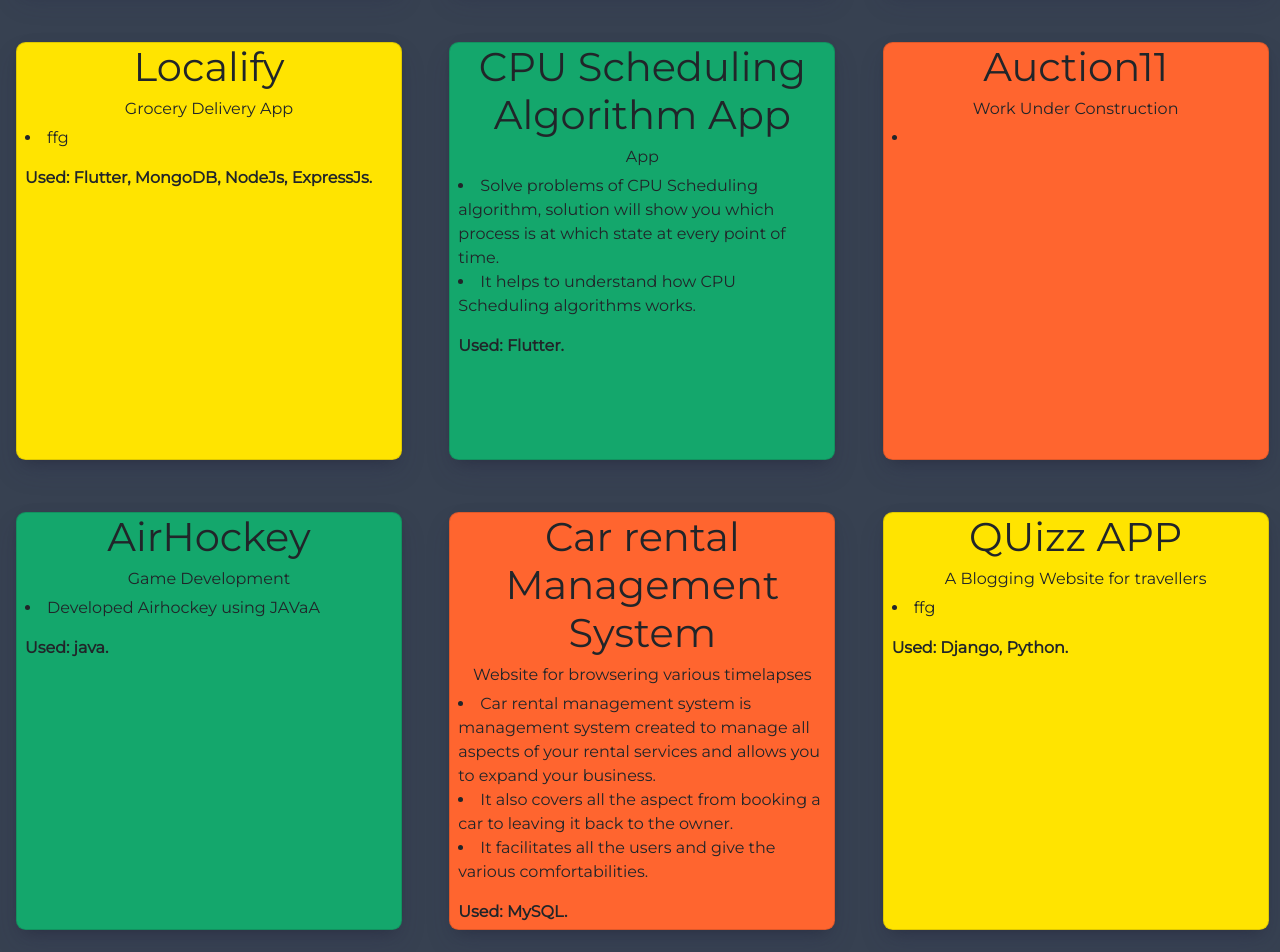
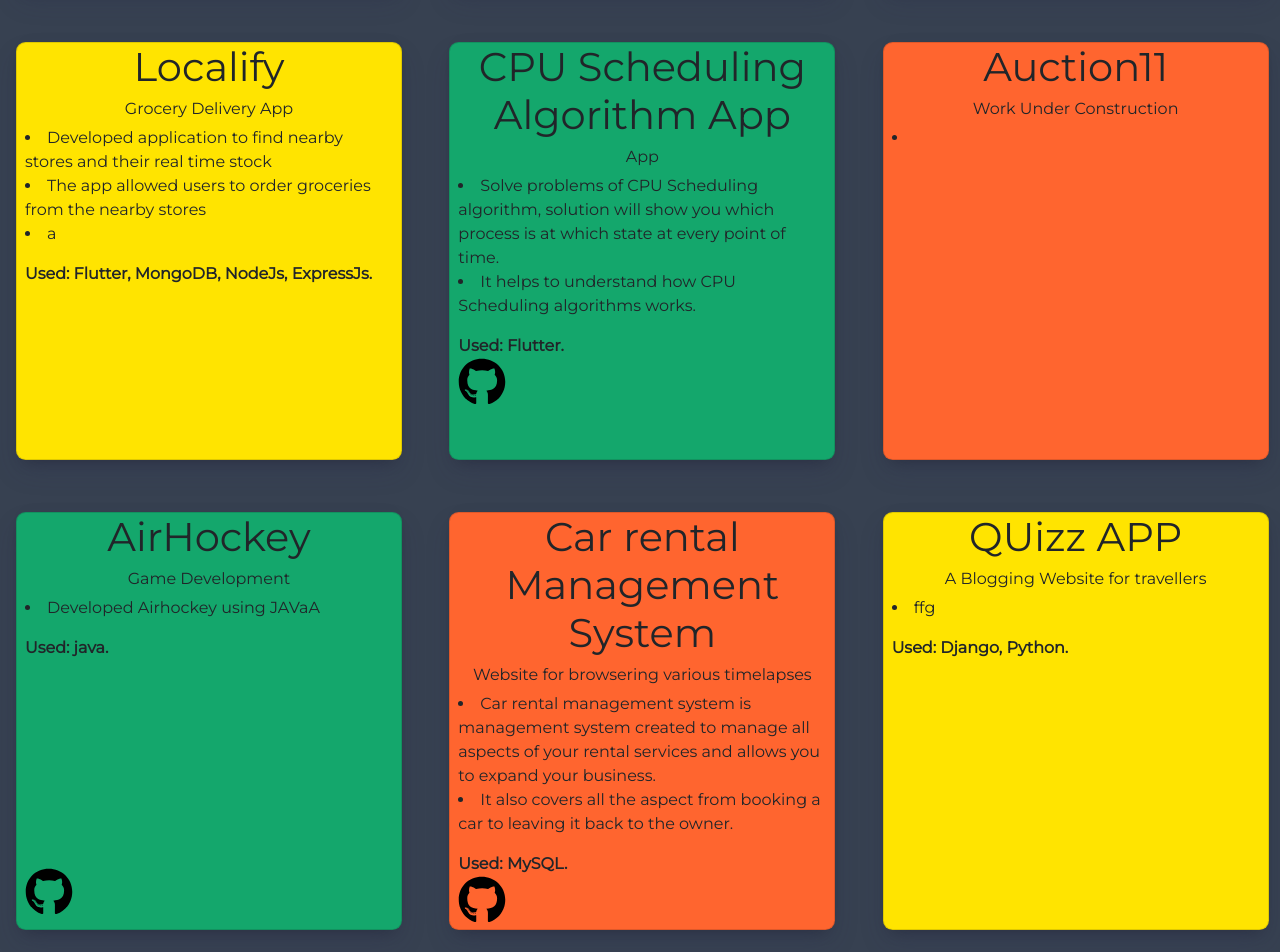
Before and after one commit to neevshah1273/neev3, a React (Create React App) app: page / in a window 1280 px wide. Shown: the part 1380-2332 px from the top of the page. Built offline with nearby package versions, Linux system fonts and the light colour scheme.

Commit message:
Projects Updated

```diff
--- a/src/Components/Projects/Projects.js
+++ b/src/Components/Projects/Projects.js
@@ -5,6 +5,9 @@ import {
     faGithub,
  } from '@fortawesome/free-brands-svg-icons';
 
+ import {
+     faDownload
+ } from '@fortawesome/fontawesome-free';
 
 const Projects = () => {
     return (
@@ -89,7 +92,7 @@ const Projects = () => {
                             Used: ReactJs, TailWindCSS.
                         </div>
                         <div className="pt-52">
-                        <a href="">
+                        <a href="https://github.com/neevshah1273/Portfolio">
                             <FontAwesomeIcon icon={faGithub} color="#000" className="fa-3x" />
                         </a>
                         </div>
@@ -106,7 +109,13 @@ const Projects = () => {
                     <div className="mx-2">
                         <ul className="list-disc list-inside">
                             <li>
-                                ffg
+                                Developed application to find nearby stores and their real time stock
+                            </li>
+                            <li>
+                                The app allowed users to order groceries from the nearby stores
+                            </li>
+                            <li>
+                                a
                             </li>
                         </ul>
                         <div className="font-bold">
@@ -133,6 +142,19 @@ const Projects = () => {
                         </ul>
                         <div className="font-bold">
                             Used: Flutter.
+                        </div>
+                        <div className="row-auto pt-0">
+                            <div>
+                                <a href="https://github.com/neevshah1273/CPU-Scheduling">
+                                    <FontAwesomeIcon icon={faGithub} color="#000" className="fa-3x" />
+                                </a>
+                            </div>
+                            <div>
+                                <a href="https://github.com/neevshah1273/CPU-Scheduling/raw/master/app-release.apk">
+                                    <FontAwesomeIcon icon={faDownload} color="#000" className="fa-3x" />
+                                </a>
+                            </div>
+
                         </div>
                     </div>
                 </div>
@@ -167,6 +189,11 @@ const Projects = () => {
                         <div className="font-bold">
                             Used: java.
                         </div>
+                        <div className="pt-52">
+                        <a href="https://github.com/neevshah1273/AIRHOCKY">
+                            <FontAwesomeIcon icon={faGithub} color="#000" className="fa-3x" />
+                        </a>
+                        </div>
                     </div>
 
                 </div>
@@ -185,12 +212,17 @@ const Projects = () => {
                             <li>
                             It also covers all the aspect from booking a car to leaving it back to the owner.
                             </li>
-                            <li>
+                            {/* <li>
                             It facilitates all the users and give the various comfortabilities.
-                            </li>
+                            </li> */}
                         </ul>
                         <div className="font-bold">
                             Used: MySQL.
+                        </div>
+                        <div className="pt-0">
+                        <a href="https://github.com/neevshah1273/Car-Rental-Management-System">
+                            <FontAwesomeIcon icon={faGithub} color="#000" className="fa-3x" />
+                        </a>
                         </div>
                     </div>
 
```
